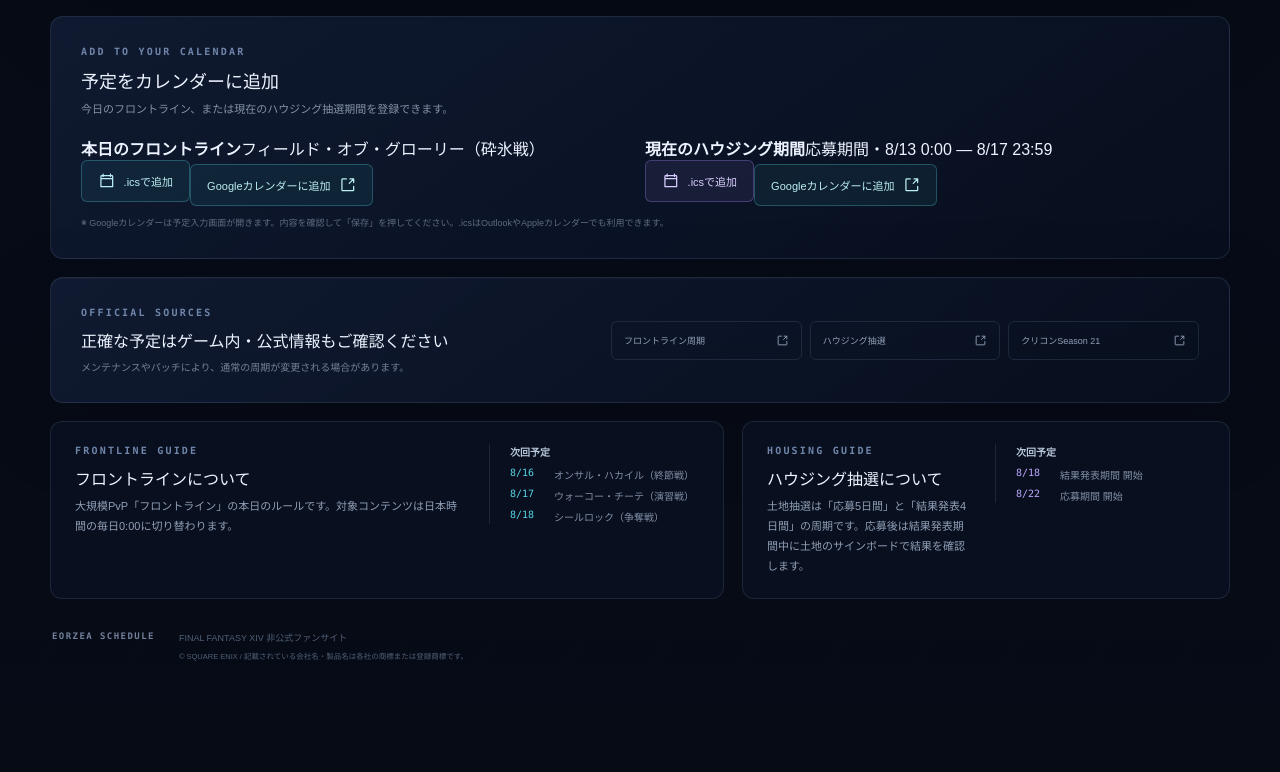
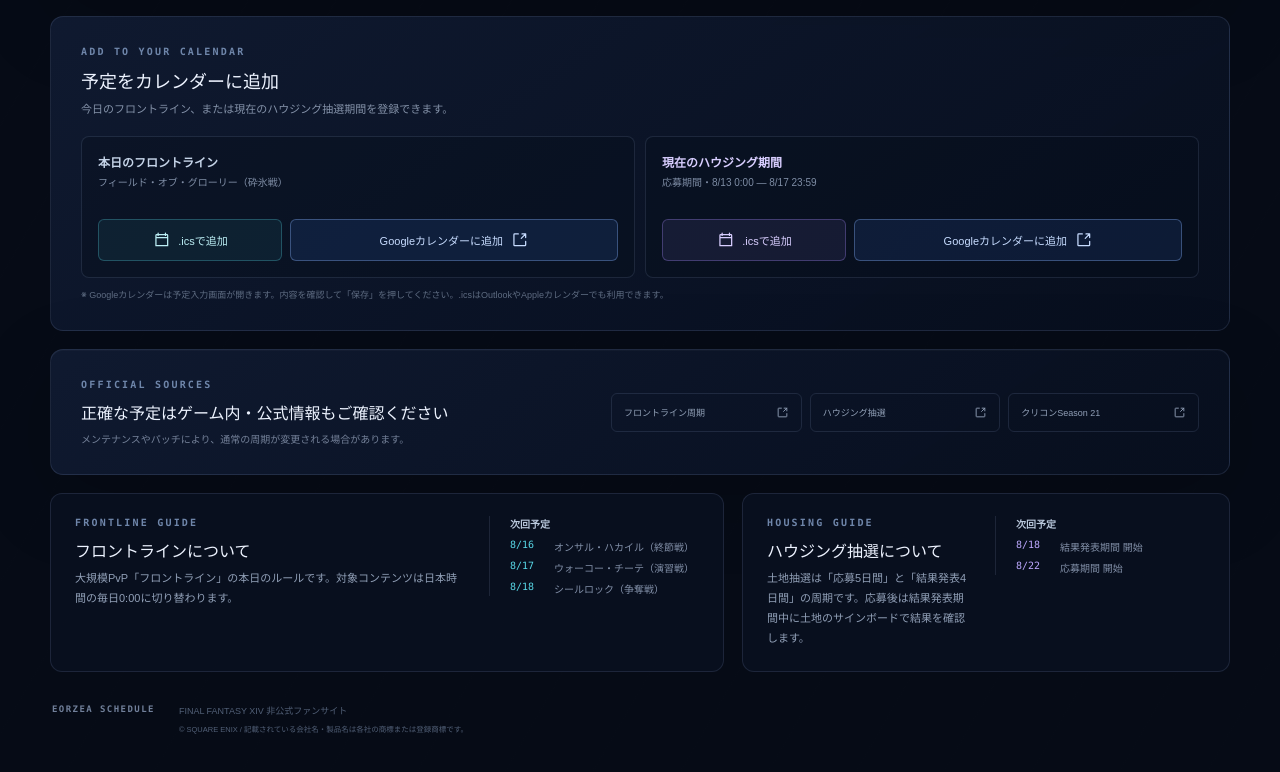
Before and after one commit to naikasann/ff14_calendar, a Next.js app: page / in a window 1280 px wide. Shown: the part 1696-2468 px from the top of the page. Before the commit the page ends 2399 px from the top, so only its background shows below. Built offline with nearby package versions, Linux system fonts and the light colour scheme.

Commit message:
Add one-click Google Calendar links (app/globals.css)

```diff
--- a/app/globals.css
+++ b/app/globals.css
@@ -89,10 +89,18 @@
 .calendar-add-button:hover { border-color: rgba(88,216,231,.55); background: rgba(61,177,191,.16); }
 .housing-add-button { border-color: rgba(169,140,255,.3); background: rgba(169,140,255,.09); color: #d8ceff; }
 .housing-add-button:hover { border-color: rgba(169,140,255,.58); background: rgba(169,140,255,.16); }
+.google-calendar-button { border-color: rgba(138,180,248,.35); background: rgba(66,133,244,.12); color: #c7dcff; }
+.google-calendar-button:hover { border-color: rgba(138,180,248,.65); background: rgba(66,133,244,.2); }
 .calendar-export-section { margin-top: 18px; padding: 28px 30px; border: 1px solid var(--line); border-radius: 13px; background: linear-gradient(145deg, rgba(18,29,53,.84), rgba(8,15,31,.88)); }
 .calendar-export-section h2 { margin: 0 0 7px; font-size: 18px; font-weight: 560; }
 .calendar-export-section > div > p:last-child { margin: 0; color: #8492a9; font-size: 11px; }
 .export-actions { display: grid; grid-template-columns: 1fr 1fr; gap: 10px; margin-top: 20px; }
+.export-event-group { min-width: 0; padding: 16px; border: 1px solid var(--line); border-radius: 8px; background: rgba(5,11,24,.28); }
+.export-event-group > strong, .export-event-group > span { display: block; }
+.export-event-group > strong { color: #c5d4e8; font-size: 12px; }
+.export-event-group > span { min-height: 32px; margin-top: 5px; color: #7e8da5; font-size: 10px; line-height: 1.6; }
+.housing-export-group > strong { color: #d8ceff; }
+.export-event-buttons { display: grid; grid-template-columns: .72fr 1.28fr; gap: 8px; margin-top: 12px; }
 .ics-note { margin: 10px 0 0; color: #5e6c82; font-size: 9px; line-height: 1.6; }
 
 .season-card { display: grid; grid-template-columns: auto 1fr auto auto; align-items: center; gap: 22px; min-height: 104px; border-radius: 12px; margin-top: 18px; padding: 18px 22px; }
@@ -181,6 +189,7 @@
   .sources-section { grid-template-columns: 1fr; gap: 20px; }
   .source-links { grid-template-columns: 1fr; }
   .export-actions { grid-template-columns: 1fr; }
+  .export-event-buttons { grid-template-columns: 1fr; }
 }
 
 @media (max-width: 480px) {
```
